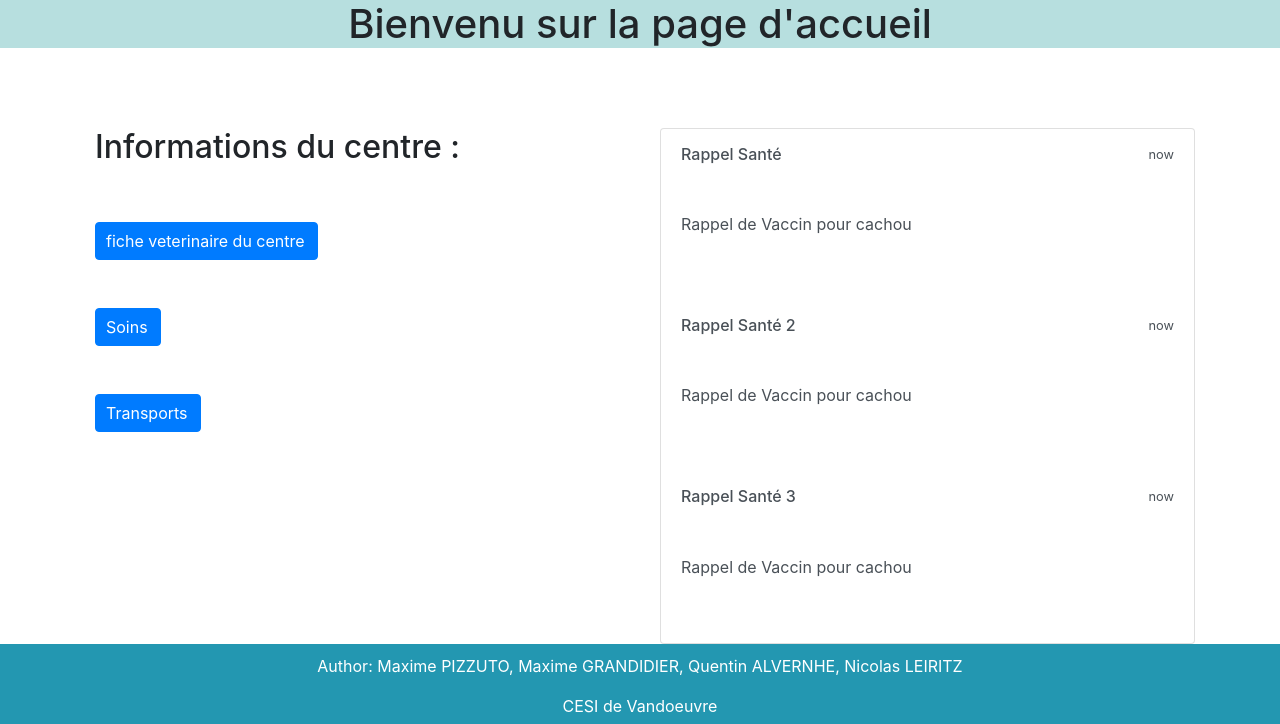
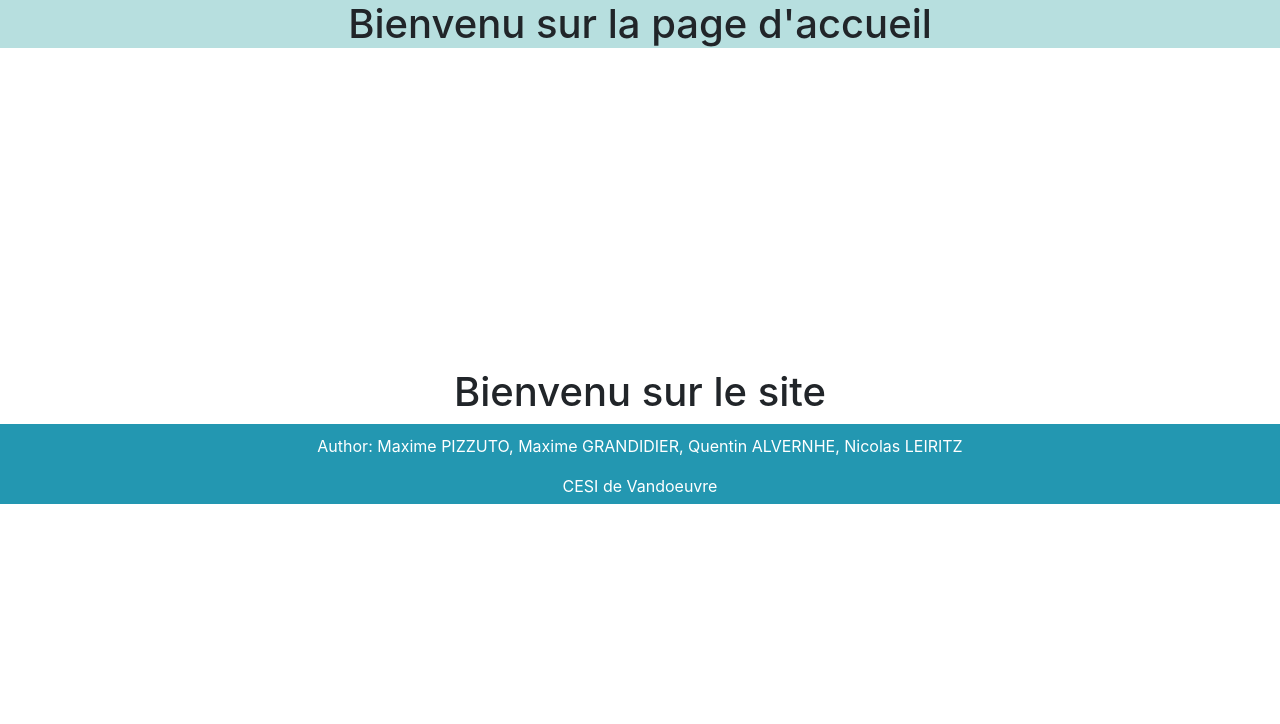
Before and after one commit to Nico-54/Projet_global, a Flask app: page / in a window 1280 px wide. Shown: the part 76-800 px from the top of the page. Run offline with Flask 2, Linux system fonts and the light colour scheme.

Commit message:
fin projet equides

```diff
--- a/todolist/static/css/styleAcc.css
+++ b/todolist/static/css/styleAcc.css
@@ -3,6 +3,12 @@ h1{
   background-color: rgba(13, 145, 145, 0.295);
 
   }
+
+  .titre{
+
+    background-color: white;
+
+    }
 
   body {
       padding-bottom: 10px;
@@ -18,7 +24,7 @@ h1{
 
   footer {
 
-       position:absolute;
+       position:relative;
        bottom:0;
        width:100%;
        height: 80px;   /* Hauteur du pied de page */
--- a/todolist/templates/equides/home.html
+++ b/todolist/templates/equides/home.html
@@ -18,58 +18,12 @@
 
                                                      <!--  page sur 3 colonnes-->
 
-
+<br><br><br><br><br><br><br><br><br><br>
 
       <div class="container text">
 
-        <div class="row">                            <!--  en longer ->  -->
+        <h1 class="titre"><center>Bienvenu sur le site</center></h1>
 
-          <div class="col">                           <!--  Colonne 1  -->
-             <h2> Informations du centre : </h2><br>
-
-               <br><button type="submit" class="btn btn-primary">fiche veterinaire du centre</button> <br><br><br>
-                <button type="submit" class="btn btn-primary">Soins</button> <br><br><br>
-                <button type="submit" class="btn btn-primary">Transports</button> <br><br><br>
-          </div>
-
-
-
-
-          <div class="col">                                     <!--  Colonne 2 -->
-            <div class="list-group w-auto">
-              <a href="#" class="list-group-item list-group-item-action d-flex gap-3 py-3" aria-current="true">
-
-                <div class="d-flex gap-2 w-100 justify-content-between">
-                  <div>
-                    <h6 class="mb-0">Rappel Santé</h6>
-                    <p class="mb-5 opacity-75"><br><br>Rappel de Vaccin pour cachou</p>
-                  </div>
-                  <small class="opacity-50 text-nowrap">now</small>
-                </div>
-              </a>
-              <a href="#" class="list-group-item list-group-item-action d-flex gap-3 py-3" aria-current="true">
-
-                <div class="d-flex gap-2 w-100 justify-content-between">
-                  <div>
-                    <h6 class="mb-0">Rappel Santé 2</h6>
-                    <p class="mb-5 opacity-75"><br><br>Rappel de Vaccin pour cachou</p>
-                  </div>
-                  <small class="opacity-50 text-nowrap">now</small>
-                </div>
-              </a>
-              <a href="#" class="list-group-item list-group-item-action d-flex gap-3 py-3" aria-current="true">
-
-                  <div class="d-flex gap-2 w-100 justify-content-between">
-                    <div>
-                      <h6 class="mb-0">Rappel Santé 3</h6>
-                      <p class="mb-5 opacity-75"><br><br>Rappel de Vaccin pour cachou</p>
-                    </div>
-                    <small class="opacity-50 text-nowrap">now</small>
-                  </div>
-              </a>
-            </div>
-          </div>
-        </div>
       </div>
 
 
--- a/todolist/templates/equides/update.html
+++ b/todolist/templates/equides/update.html
@@ -116,9 +116,6 @@ Equidé #{{equide.id}}
         <div class="control">
             <a class="button is-link is-light" style="background: rgb(35, 151, 177);color:white;" href="{{url_for('equides.read_all')}}">Annuler</a>
         </div>
-        <div class="control">
-            <a class="button is-danger" style="background: rgb(35, 151, 177);color:white;" href="{{url_for('equides.delete', id=equide.id)}}">Supprimer</a>
-        </div>
     </div>
 </form>
 
```
